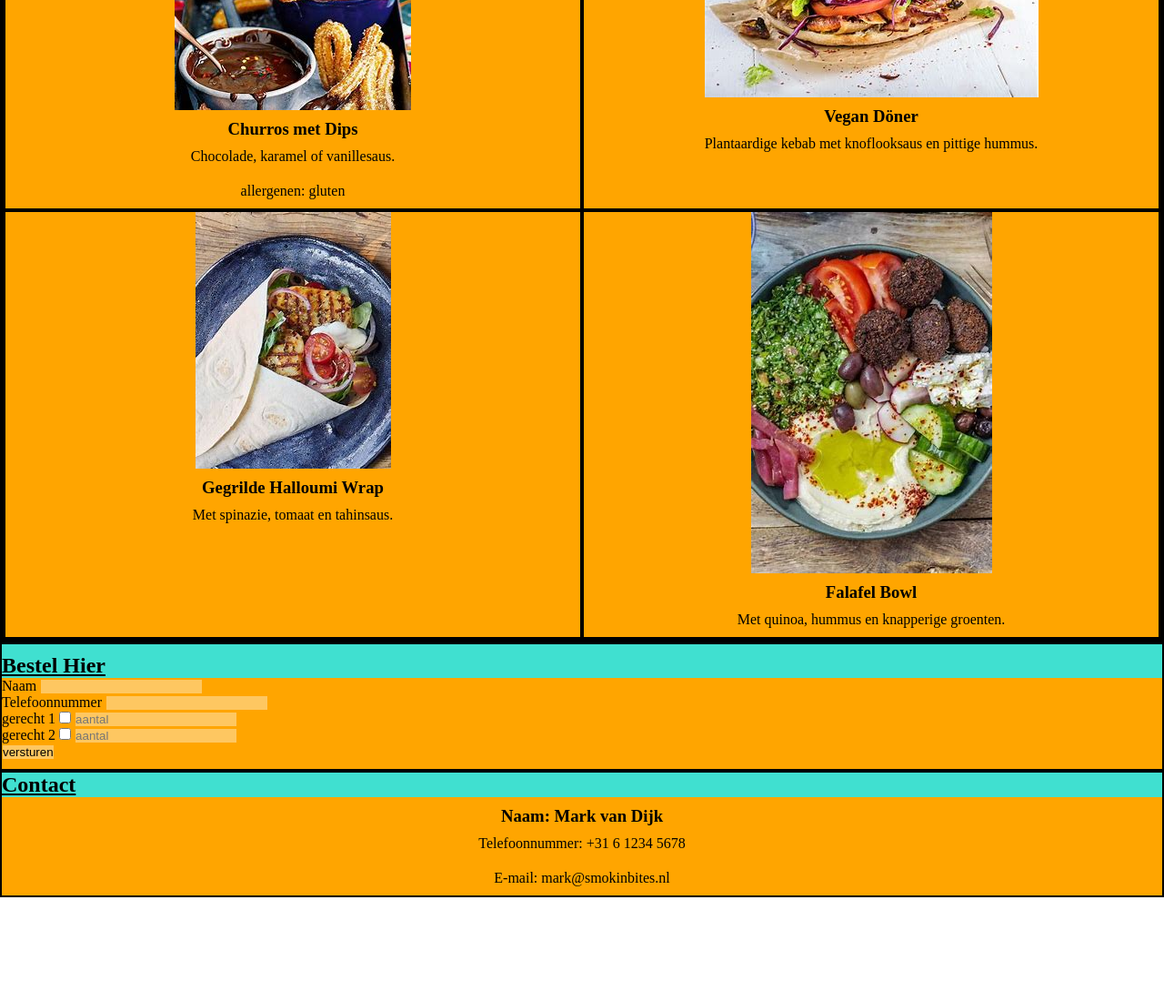
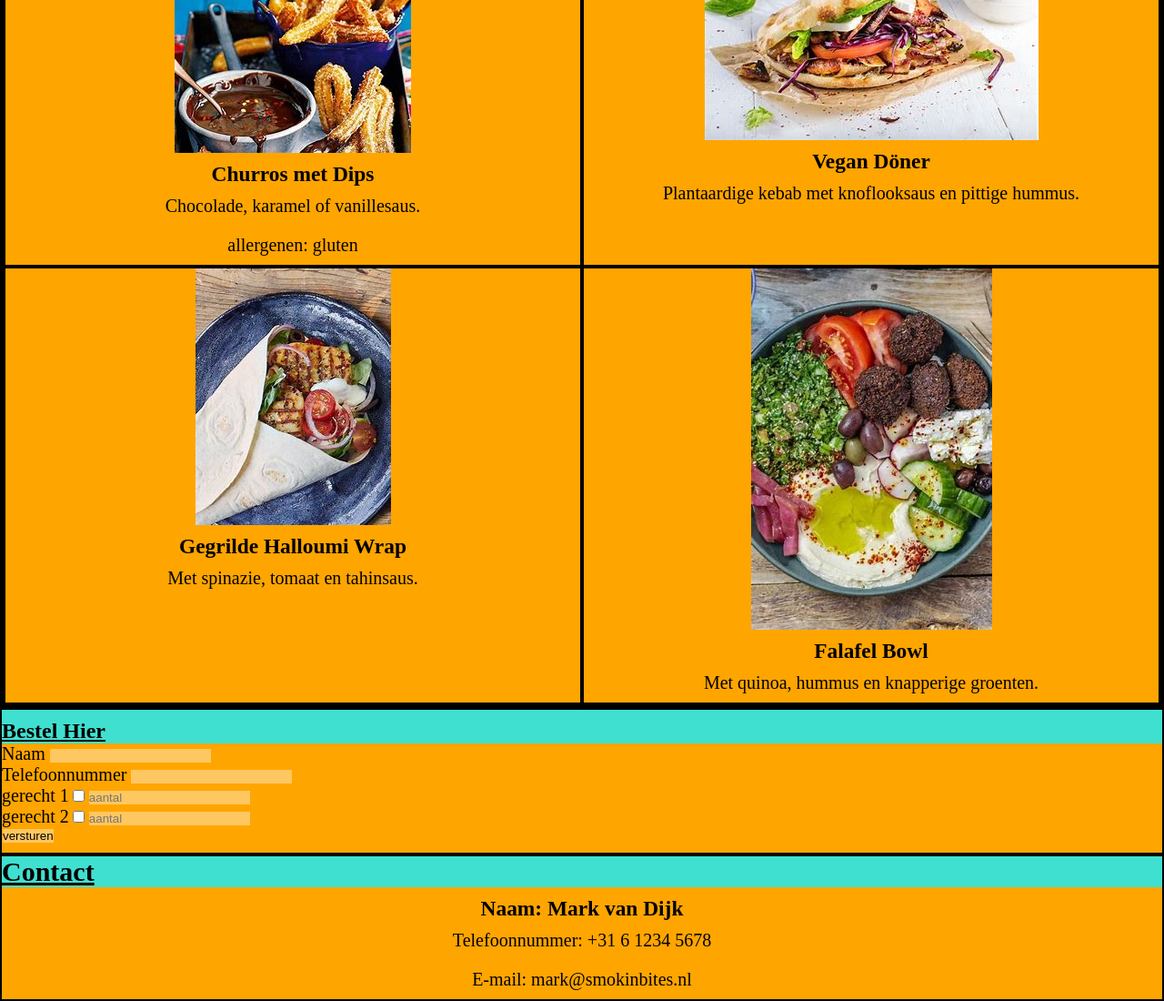
Before and after one commit to rik-prinsen/workshop-foodtruck, a plain HTML site: page index.html in a window 1280 px wide. Shown: the part 962-2062 px from the top of the page at 91% size. Before the commit the page ends 1948 px from the top, so only its background shows below. Drawn offline with Linux system fonts and the light colour scheme.

Commit message:
css aangepast

```diff
--- a/css/style.css
+++ b/css/style.css
@@ -81,9 +81,10 @@ img {
     max-width: 100%;
 }
 
-@media screen and (min-width: 1000px) {
+@media screen and (min-width: 1024px) {
     div {
         margin: 0px;
+        font-size: 20px;
     }
 
     #gerecht {
@@ -94,6 +95,9 @@ img {
 
     #bestellen{
         padding-bottom: 10px;
+        label{
+            font-size: 20px;
+        }
     }
 
     #bestel{
```
